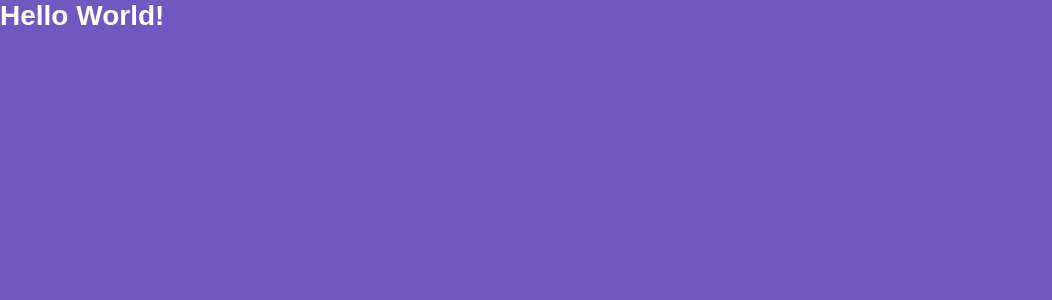
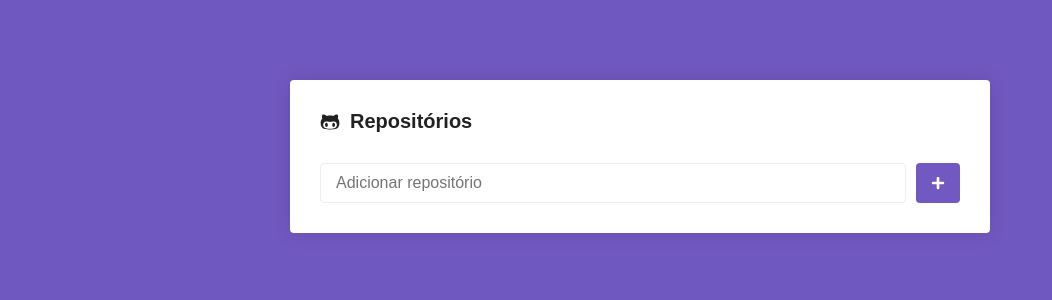
Before and after one commit to EnosDomingues/modulo05, a React (Create React App) app: page / in a window 1280 px wide. Shown: the top 300 px of the page, without its empty margins (0-1052 px from the left). Built offline with nearby package versions, Linux system fonts and the light colour scheme.

Commit message:
Estilizando página Main

```diff
--- a/package.json
+++ b/package.json
@@ -5,6 +5,7 @@
   "dependencies": {
     "react": "^16.12.0",
     "react-dom": "^16.12.0",
+    "react-icons": "^3.8.0",
     "react-router-dom": "^5.1.2",
     "react-scripts": "3.2.0",
     "styled-components": "^4.4.1"
--- a/src/pages/Main/index.js
+++ b/src/pages/Main/index.js
@@ -1,7 +1,24 @@
 import React from 'react';
 
-import { Title } from './styles';
+import { FaGithubAlt, FaPlus } from 'react-icons/fa';
+
+import { Container, Form, SubmitButton } from './styles';
 
 export default function Main() {
-  return <Title>Hello World!</Title>;
+  return (
+    <Container>
+      <h1>
+        <FaGithubAlt />
+        Repositórios
+      </h1>
+
+      <Form onSubmit={() => {}}>
+        <input type="text" placeholder="Adicionar repositório" />
+
+        <SubmitButton disabled>
+          <FaPlus color="#fff" size={14} />
+        </SubmitButton>
+      </Form>
+    </Container>
+  );
 }
--- a/src/pages/Main/styles.js
+++ b/src/pages/Main/styles.js
@@ -1,5 +1,48 @@
 import styled from 'styled-components';
 
-export const Title = styled.h1`
-  color: #fff;
+export const Container = styled.div`
+  max-width: 700px;
+  background: #fff;
+  border-radius: 4px;
+  box-shadow: 0 0 20px rgba(0, 0, 0, 0.1);
+  padding: 30px;
+  margin: 80px auto;
+
+  h1 {
+    font-size: 20px;
+    display: flex;
+    flex-direction: row;
+    align-items: center;
+
+    svg {
+      margin-right: 10px;
+    }
+  }
 `;
+
+export const Form = styled.form`
+  margin-top: 30px;
+  display: flex;
+  flex-direction: row;
+
+  input {
+    flex: 1;
+    border: 1px solid #eee;
+    padding: 10px 15px;
+    border-radius: 4px;
+    font-size: 16px;
+  }
+`;
+export const SubmitButton = styled.button.attrs({
+  type: 'submit',
+})`
+  background: #7159c1;
+  border: 0;
+  padding: 0 15px;
+  margin-left: 10px;
+  border-radius: 4px;
+
+  display: flex;
+  justify-content: center;
+  align-items: center;
+`;
```
Also changed, not shown: 1 other file (tests, documents, lock files or other folders).
